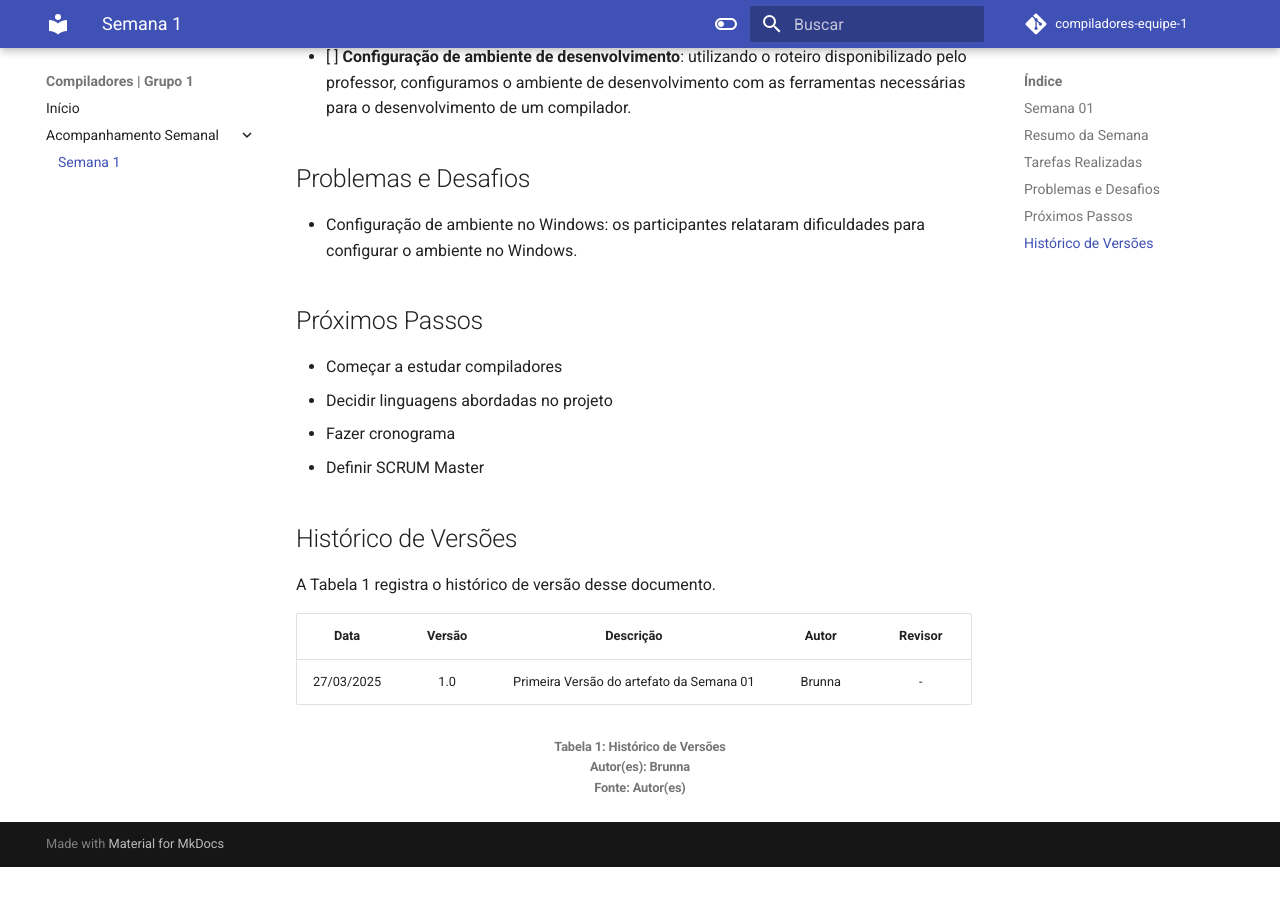
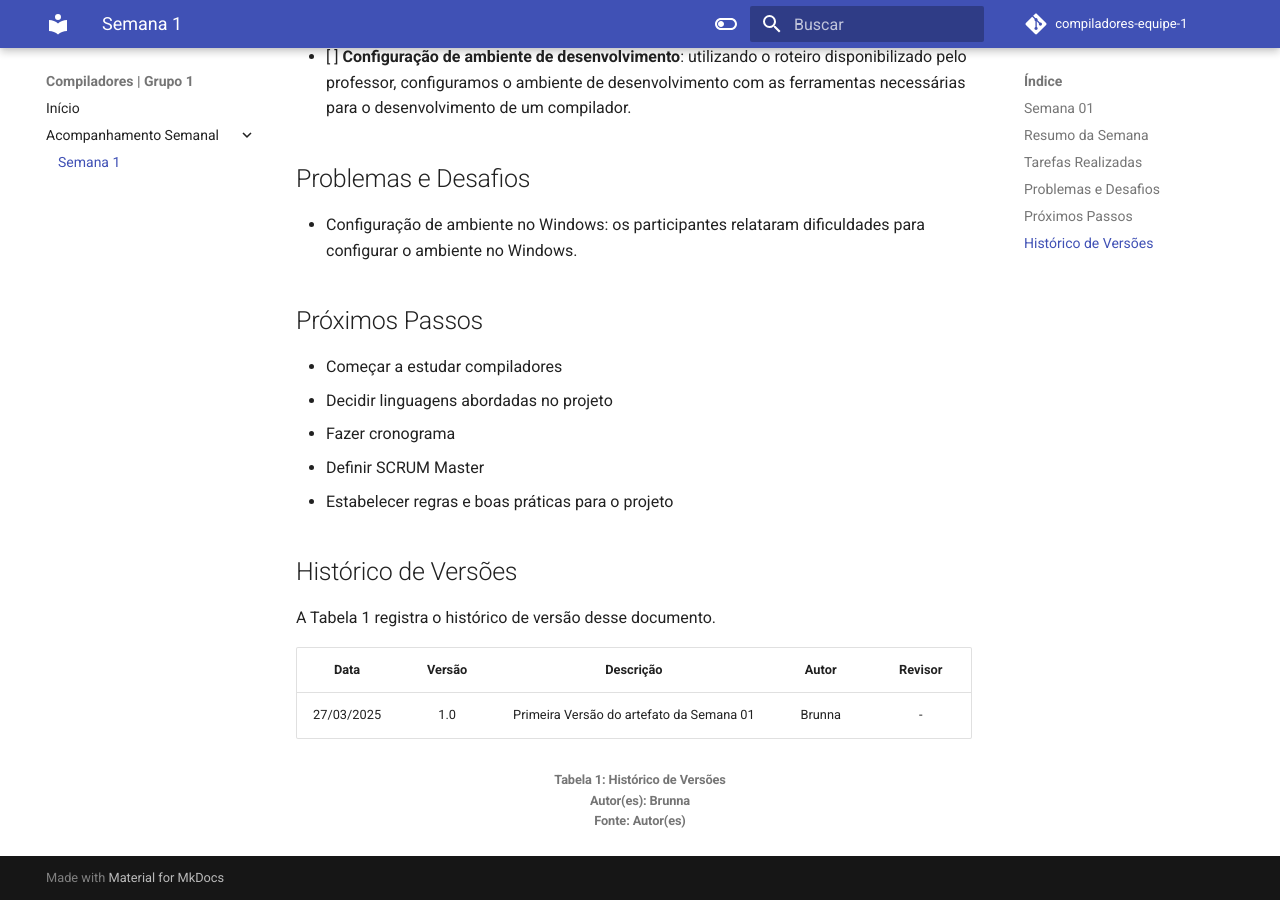
Before and after one commit to brunna-martins/compiladores-equipe-1, an MkDocs documentation site: the page built from docs/semana-01.md, in a window 1280 px wide and 900 px high, scrolled down 522 px. Built offline with MkDocs 1.6.1 and Material for MkDocs 9.7.7, drawn with Linux system fonts in a browser that asks for light colours; before the commit the page ends 1389 px from its top, so only the background shows below that.

Commit message:
Update semana-01.md

```diff
--- a/docs/semana-01.md
+++ b/docs/semana-01.md
@@ -17,6 +17,7 @@ Semana de ambientação da disciplina. Formamos um grupo e optamos pelo desenvol
 - Decidir linguagens abordadas no projeto
 - Fazer cronograma
 - Definir SCRUM Master
+- Estabelecer regras e boas práticas para o projeto
 
 ## Histórico de Versões
 
```
